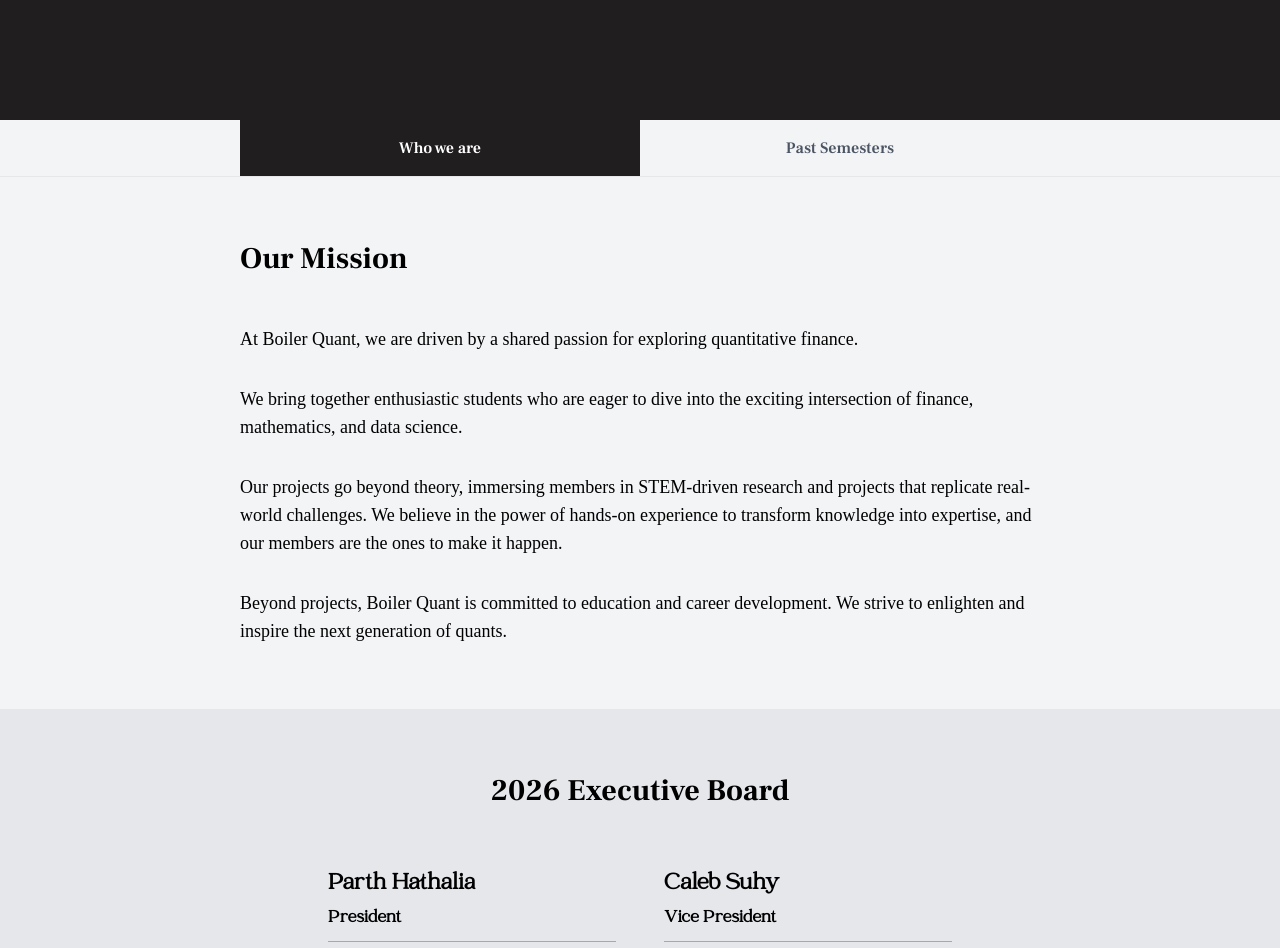
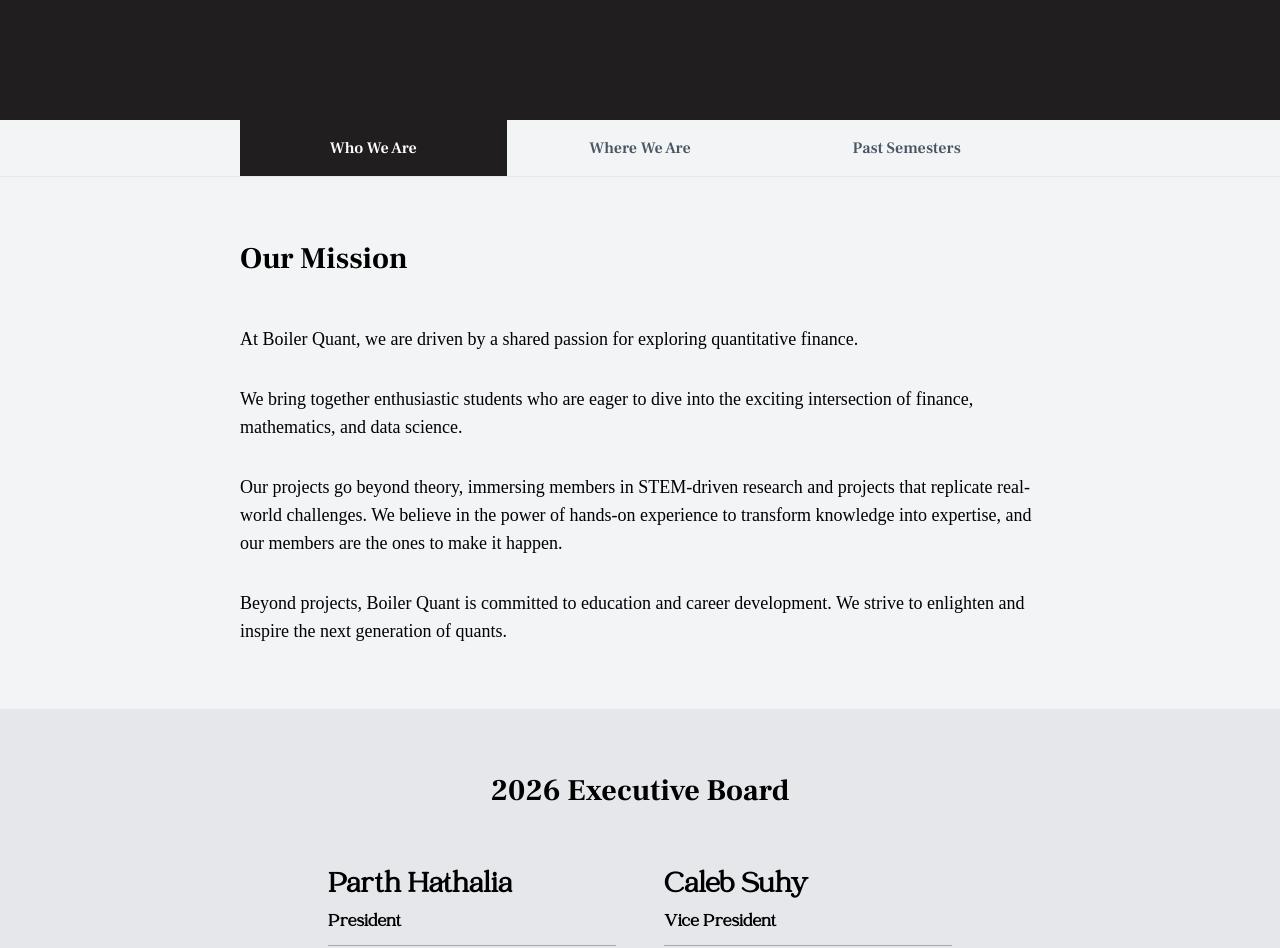
Before and after one commit to Boiler-Quant/boiler_quant_web, a React (Create React App) app: page /about-us in a window 1280 px wide. Shown: the part 520-1468 px from the top of the page. Built offline with nearby package versions, Linux system fonts and the light colour scheme.

Commit message:
Add tab to About Us page for placements

```diff
--- a/src/pages/AboutUs/ExecutiveCard.js
+++ b/src/pages/AboutUs/ExecutiveCard.js
@@ -11,7 +11,7 @@
           className={`font-bold font-catchy mb-1 ${
             compact
               ? "text-body-lg xl:text-body-xl leading-tight min-h-[5rem]"
-              : "text-heading-sm"
+              : "text-heading-md leading-tight"
           }`}
         >
           {exec["Full Name"]}
--- a/src/pages/AboutUs/TabbedAbout.js
+++ b/src/pages/AboutUs/TabbedAbout.js
@@ -47,7 +47,17 @@
                   : "text-gray-600 hover:text-gray-800 hover:bg-gray-200"
               }`}
             >
-              Who we are
+              Who We Are
+            </button>
+            <button
+              onClick={() => setActiveTab("where-we-are")}
+              className={`flex-1 py-3 xl:py-4 px-4 xl:px-6 text-center font-frank font-semibold text-sm xl:text-base transition-all duration-200 ${
+                activeTab === "where-we-are"
+                  ? `${theme.background} ${theme.text_white}`
+                  : "text-gray-600 hover:text-gray-800 hover:bg-gray-200"
+              }`}
+            >
+              Where We Are
             </button>
             <button
               onClick={() => setActiveTab("past-semesters")}
@@ -66,6 +76,7 @@
       {/* Tab Content */}
       <div className="min-h-screen">
         {activeTab === "overview" && <OverviewTab data={data} />}
+        {activeTab === "where-we-are" && <WhereWeAreTab />}
         {activeTab === "past-semesters" && <PastSemestersTab />}
       </div>
     </div>
@@ -189,6 +200,21 @@
   );
 };
 
+const WhereWeAreTab = () => {
+  return (
+    <div className="w-full bg-white py-12 xl:py-16">
+      <div className="max-w-5xl xl:max-w-4xl mx-auto text-center px-8 xl:px-12">
+        <h2 className="text-heading-sm xl:text-heading-md font-bold font-frank mb-section-sm">
+          Where We Are
+        </h2>
+        <p className="text-body-sm xl:text-body-md font-serif text-gray-600">
+          Company placement logos coming soon.
+        </p>
+      </div>
+    </div>
+  );
+};
+
 // Highlight Component (reused from PastSemesters)
 const Highlight = ({ theme, image, title, content, reverse, button }) => {
   return (
```
